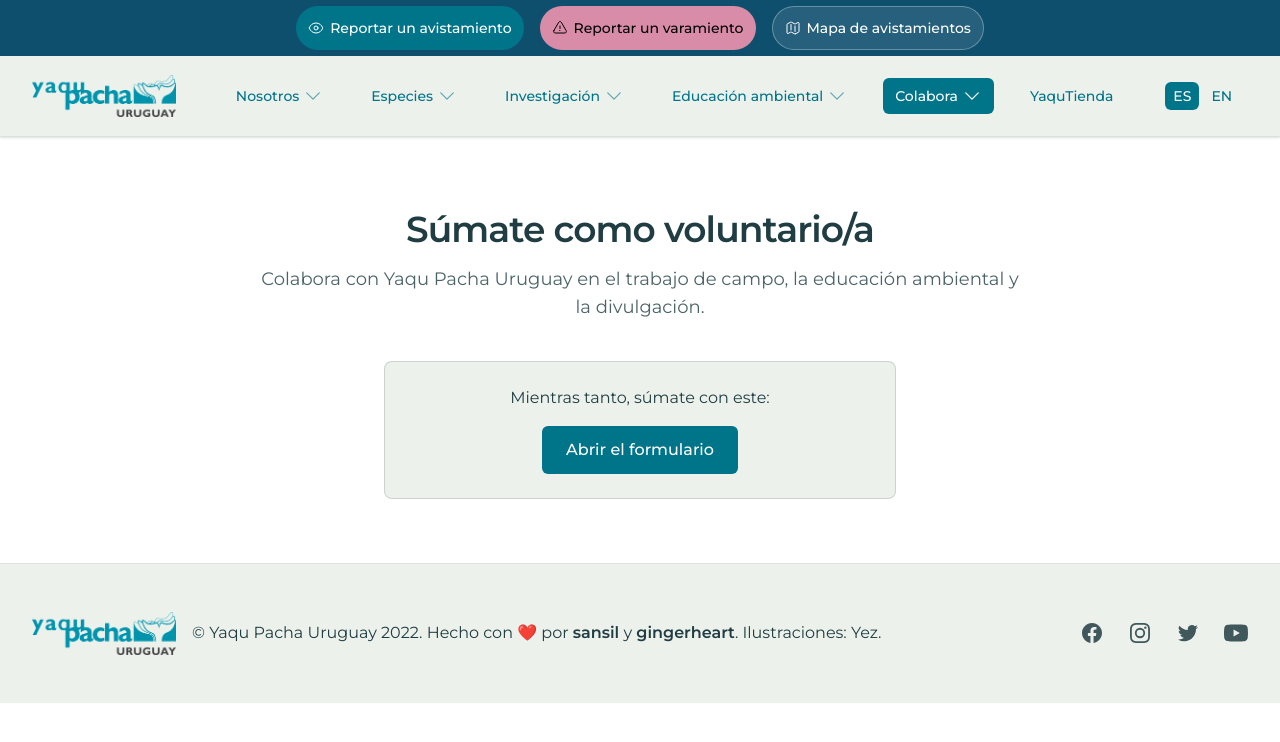
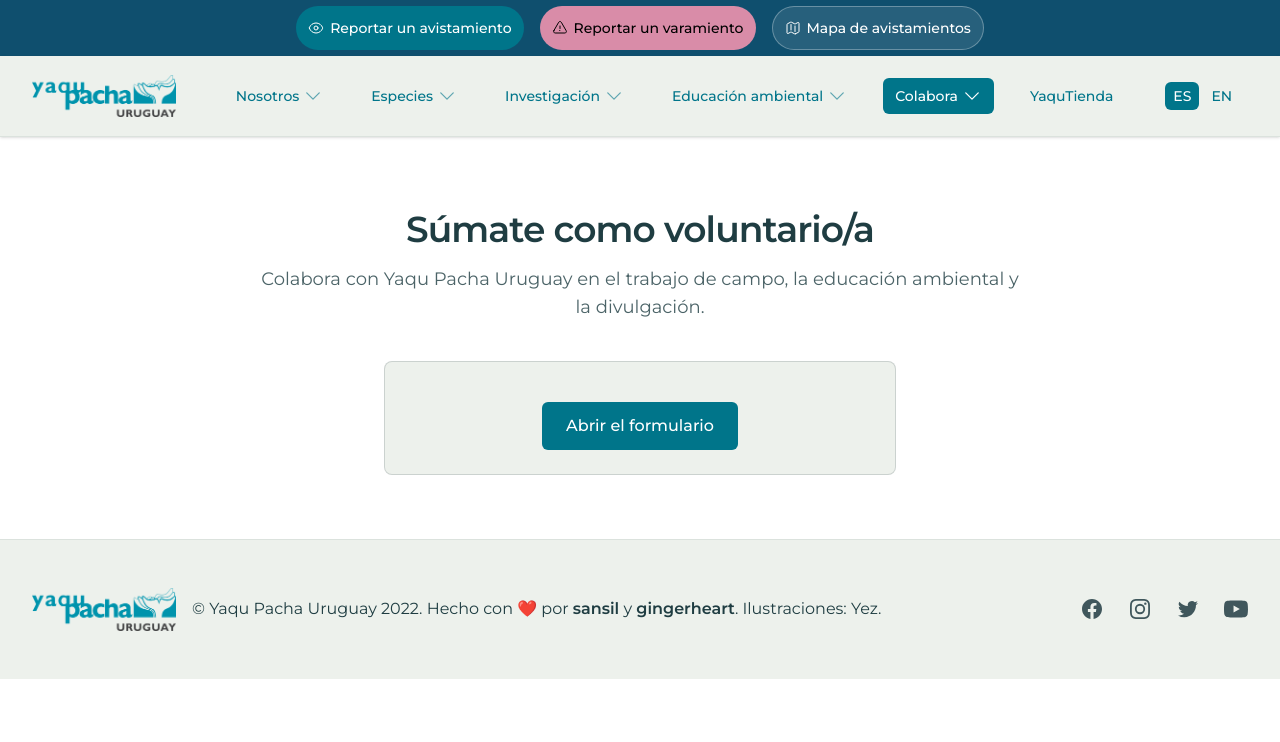
Before and after one commit to gingerheart86/yaqupachauylanding, a Next.js app: page /es/colabora/voluntariado in a window 1280 px wide. Shown: the top 742 px of the page. Built offline with nearby package versions, Linux system fonts and the light colour scheme.

Commit message:
Saca la frase "Mientras tanto, súmate con este:" de voluntariado
El enlace al formulario de Google queda sin esa introduccion.

```diff
--- a/app/[locale]/colabora/voluntariado/page.js
+++ b/app/[locale]/colabora/voluntariado/page.js
@@ -55,11 +55,11 @@
           />
         ) : (
           <div className="rounded-lg border-[0.5px] border-marca-grafito/20 bg-costa-100 p-6 text-center">
-            <p className="text-texto">
-              {esIngles
-                ? "Our own form is on its way. Meanwhile, use this form to sign up:"
-                : "Mientras tanto, súmate con este:"}
-            </p>
+            {esIngles && (
+              <p className="text-texto">
+                Our own form is on its way. Meanwhile, use this form to sign up:
+              </p>
+            )}
             <a
               href={FORMULARIO_GOOGLE}
               target="_blank"
```
